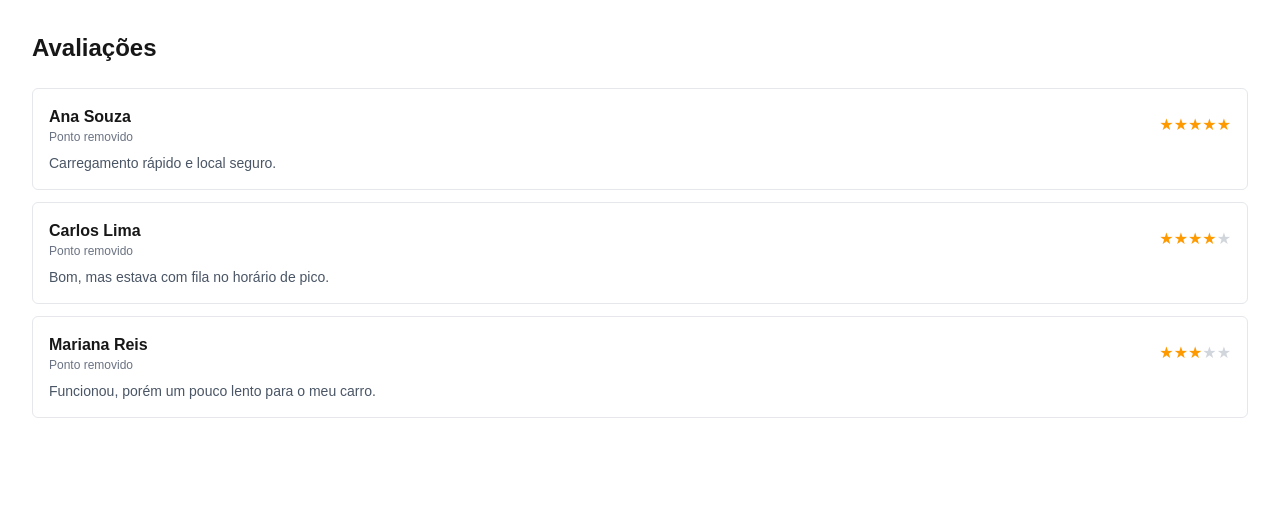
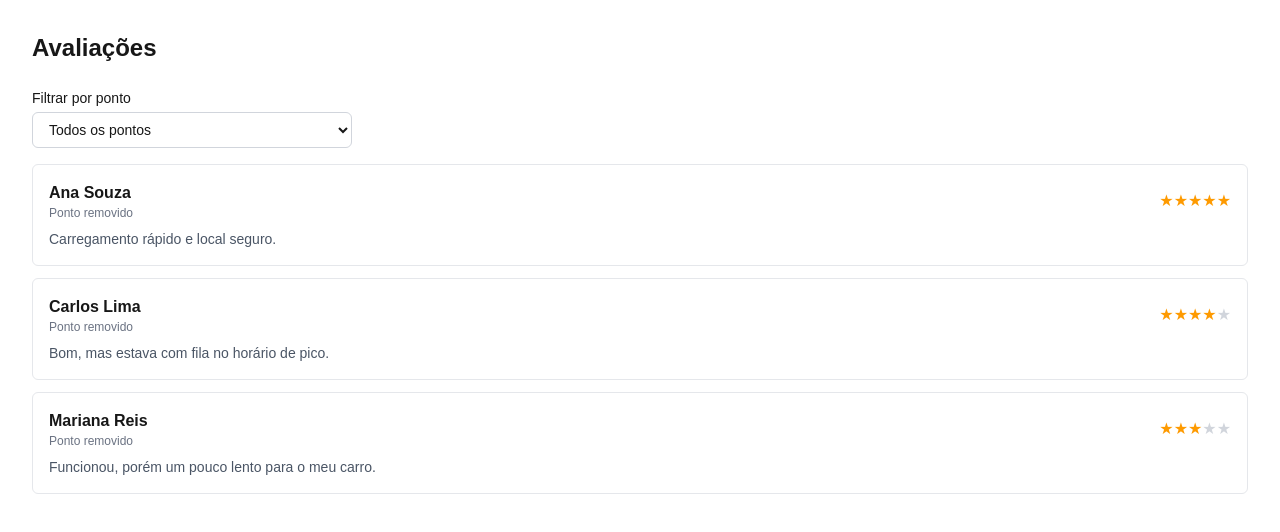
Before and after one commit to alinerfer/flui-admin, a Next.js app: page /avaliacoes in a window 1280 px wide. Shown: the top 532 px of the page. Built offline with nearby package versions, Linux system fonts and the light colour scheme.

Commit message:
adiciona filtro por ponto nas avaliações

```diff
--- a/app/avaliacoes/page.tsx
+++ b/app/avaliacoes/page.tsx
@@ -18,6 +18,7 @@ type Ponto = {
 export default function AvaliacoesPage() {
   const [avaliacoes, setAvaliacoes] = useState<Avaliacao[]>([]);
   const [pontos, setPontos] = useState<Ponto[]>([]);
+  const [filtroPonto, setFiltroPonto] = useState("todos");
 
   useEffect(() => {
     setPontos(JSON.parse(localStorage.getItem("pontos") || "[]"));
@@ -60,17 +61,38 @@ export default function AvaliacoesPage() {
     return pontos.find((p) => p.id === id)?.nome ?? "Ponto removido";
   }
 
+  const avaliacoesFiltradas =
+    filtroPonto === "todos"
+      ? avaliacoes
+      : avaliacoes.filter((a) => a.pontoId === filtroPonto);
+
   return (
     <div className="p-8">
       <h1 className="text-2xl font-bold mb-6">Avaliações</h1>
 
-      {avaliacoes.length === 0 ? (
+      <label className="flex flex-col gap-1 text-sm mb-4 max-w-xs">
+        <span className="font-medium">Filtrar por ponto</span>
+        <select
+          value={filtroPonto}
+          onChange={(e) => setFiltroPonto(e.target.value)}
+          className="border border-gray-300 rounded-md px-3 py-2 dark:border-gray-700 dark:bg-gray-900"
+        >
+          <option value="todos">Todos os pontos</option>
+          {pontos.map((p) => (
+            <option key={p.id} value={p.id}>
+              {p.nome}
+            </option>
+          ))}
+        </select>
+      </label>
+
+      {avaliacoesFiltradas.length === 0 ? (
         <p className="text-gray-500 dark:text-gray-400">
           Nenhuma avaliação ainda.
         </p>
       ) : (
         <ul className="flex flex-col gap-3">
-          {avaliacoes.map((a) => (
+          {avaliacoesFiltradas.map((a) => (
             <li
               key={a.id}
               className="border border-gray-200 rounded-md p-4 bg-white dark:border-gray-800 dark:bg-gray-900"
```
